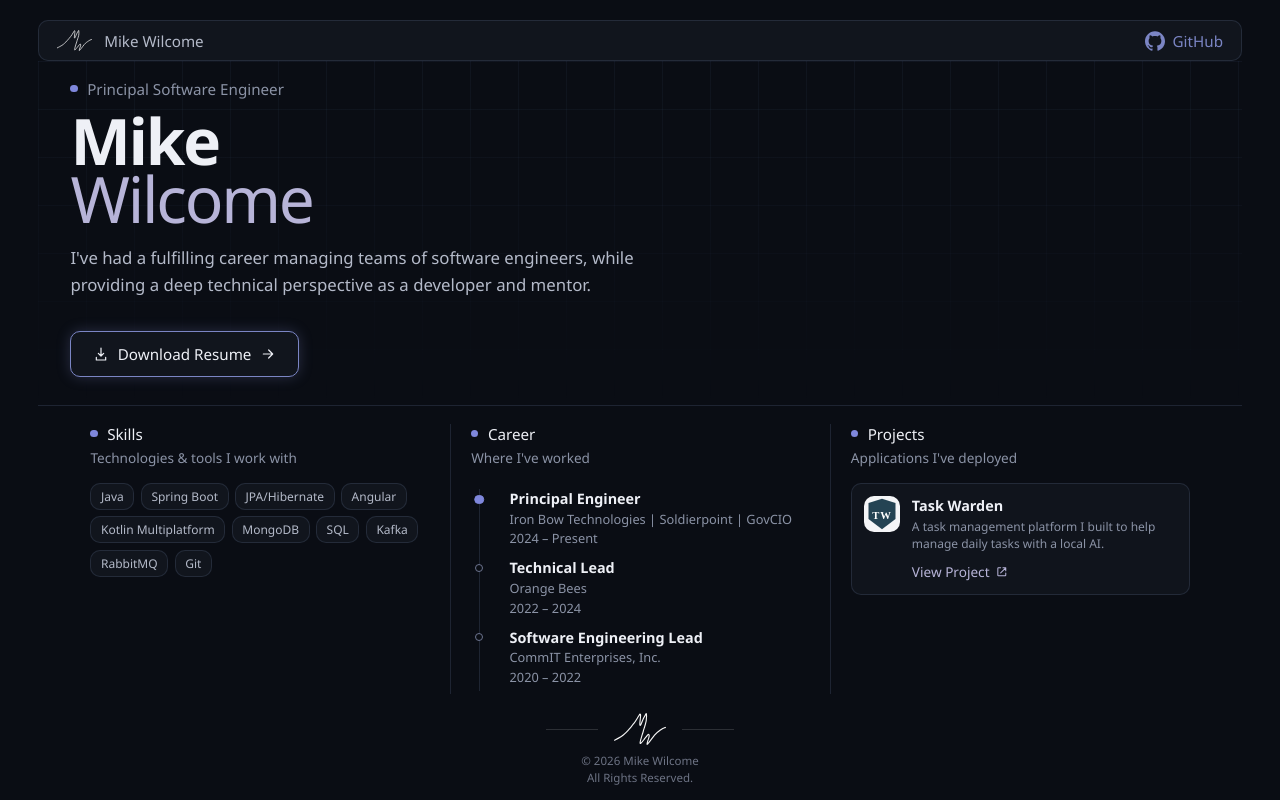
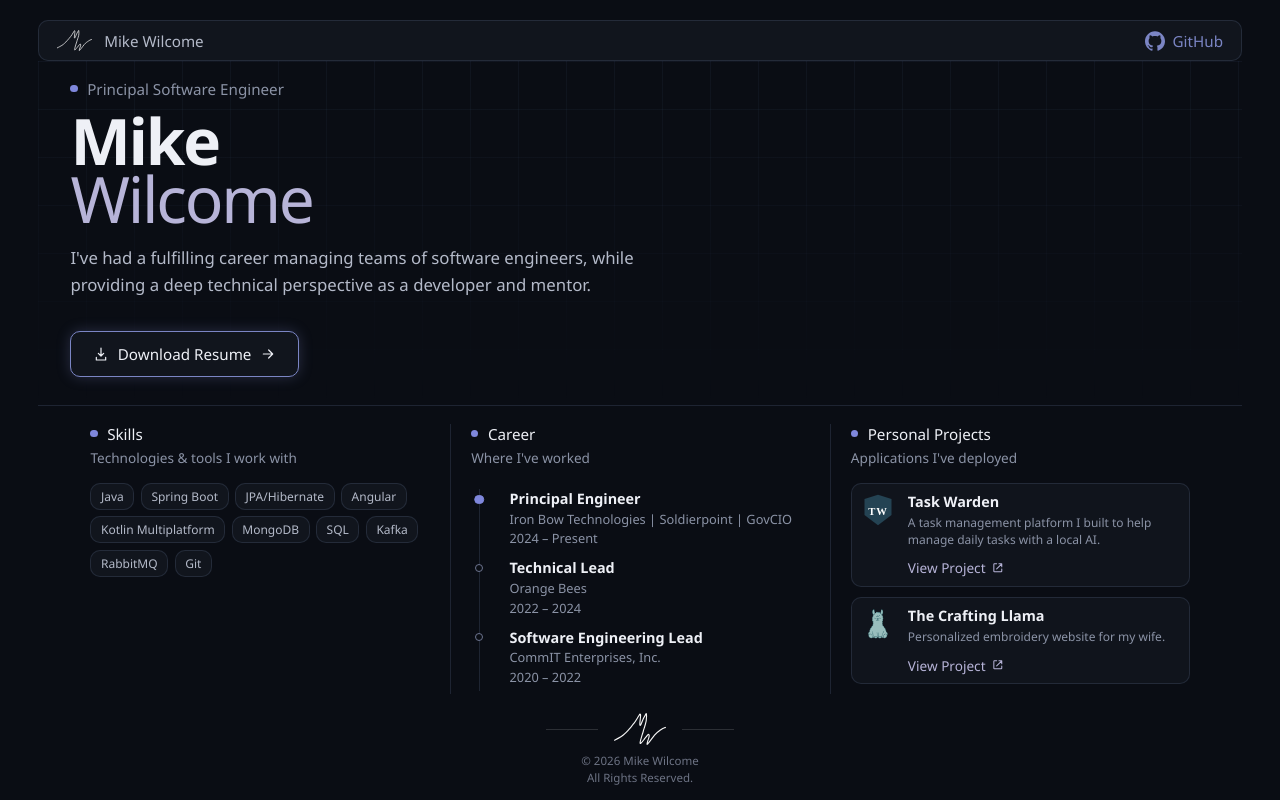
Before and after one commit to mwilcome/piousprogrammer, an Angular app: page / in a window 1280 px wide. Built offline with nearby package versions, Linux system fonts and the light colour scheme.

Commit message:
Added Crafting Llama Project

```diff
--- a/src/app/app.html
+++ b/src/app/app.html
@@ -107,7 +107,7 @@
       </div>
 
       <div class="panel">
-        <h2 class="panel-title">Projects</h2>
+        <h2 class="panel-title">Personal Projects</h2>
         <p class="panel-sub">Applications I've deployed</p>
         <div class="panel-body">
           <article class="project-card">
@@ -116,6 +116,26 @@
               <h3>Task Warden</h3>
               <p>A task management platform I built to help manage daily tasks with a local AI.</p>
               <a href="https://taskwarden.piousprogrammer.com" target="_blank" rel="noopener noreferrer">
+                View Project
+                <svg class="icon" viewBox="0 0 24 24" aria-hidden="true">
+                  <path
+                    d="M14 5h5v5M19 5l-9 9M10 5H6a1 1 0 0 0-1 1v12a1 1 0 0 0 1 1h12a1 1 0 0 0 1-1v-4"
+                    fill="none"
+                    stroke="currentColor"
+                    stroke-width="1.8"
+                    stroke-linecap="round"
+                    stroke-linejoin="round"
+                  />
+                </svg>
+              </a>
+            </div>
+          </article>
+          <article class="project-card">
+            <img class="project-thumb" src="/hero-llama.png" alt="" />
+            <div>
+              <h3>The Crafting Llama</h3>
+              <p>Personalized embroidery website for my wife.</p>
+              <a href="https://craftingllama.com" target="_blank" rel="noopener noreferrer">
                 View Project
                 <svg class="icon" viewBox="0 0 24 24" aria-hidden="true">
                   <path
--- a/src/styles.scss
+++ b/src/styles.scss
@@ -399,11 +399,12 @@ h1 {
   max-width: 22rem;
   max-height: 100%;
   min-height: 0;
-  padding: 0.75rem;
+  padding: 0.50rem;
   overflow: hidden;
   border: 1px solid var(--line);
   border-radius: 10px;
   background: #10141c;
+  margin-bottom: 10px;
 }
 
 .project-thumb {
```
Also changed, not shown: public/hero-llama.png (added), public/task-warden.svg.
